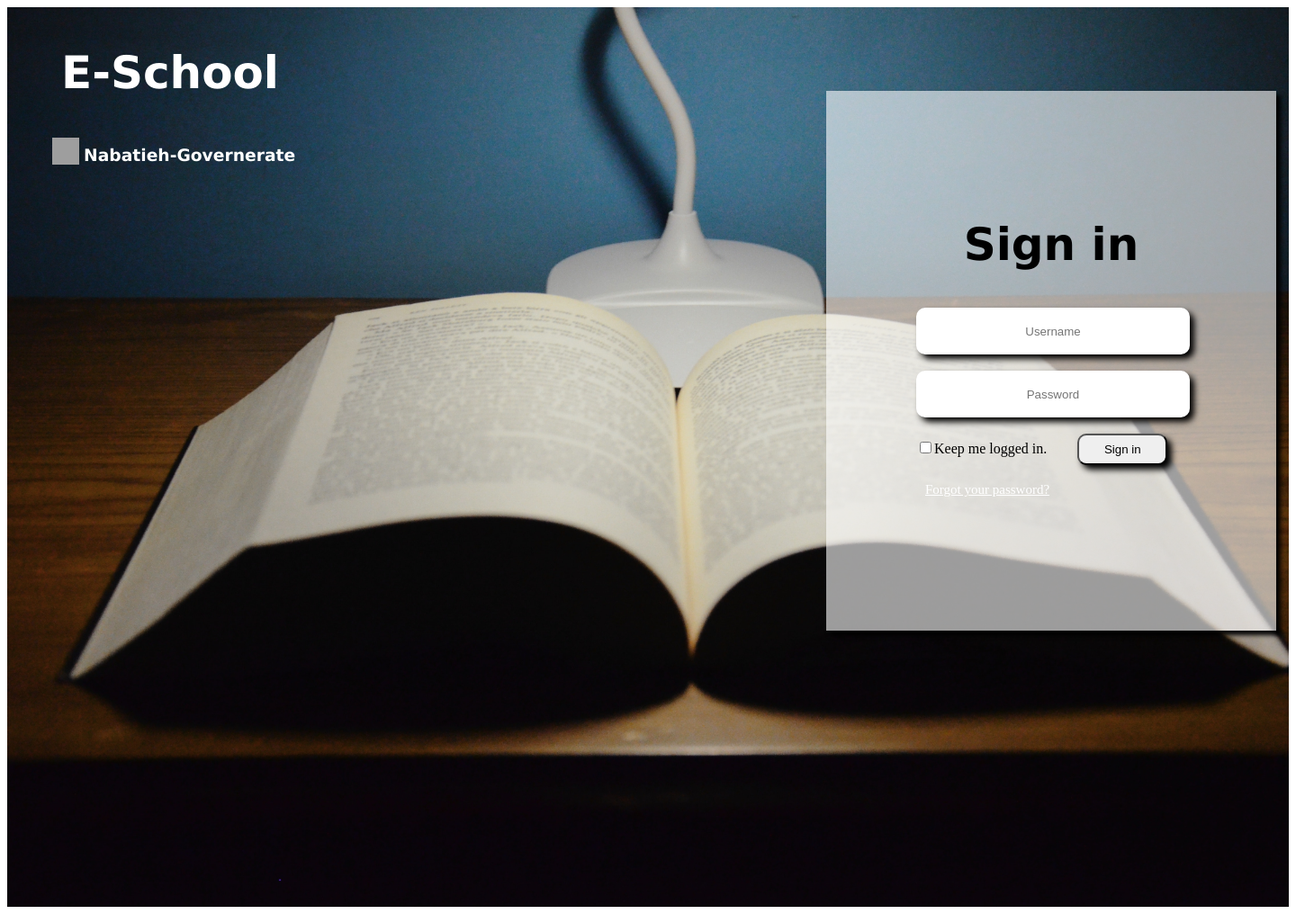
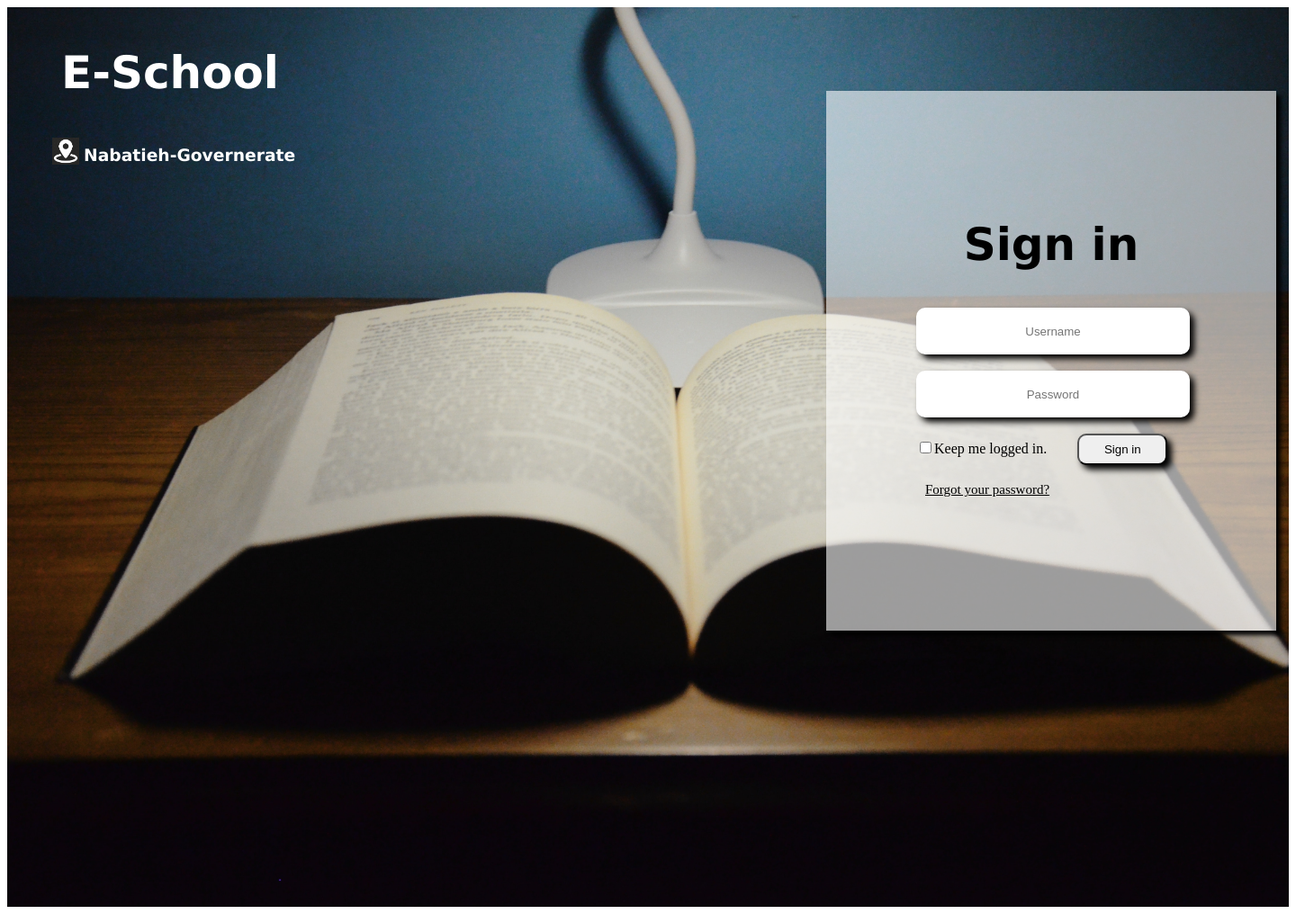
Before and after one commit to A-Fawaz/Student-ms, a PHP site: page / in a window 1440 px wide. Shown: the whole page at 90% size. Run offline with PHP 8.4, Linux system fonts and the light colour scheme; some web fonts are replaced; grey boxes are pictures that could not be loaded.

Commit message:
tene mara
Co-Authored-By: alizreik <121167635+alizreik999@users.noreply.github.com>
Co-Authored-By: Fatimatarhini <133159675+Fatimatarhini@users.noreply.github.com>
Co-Authored-By: A-Fawaz <101527784+A-Fawaz@users.noreply.github.com>

```diff
--- a/Style.css
+++ b/Style.css
@@ -70,7 +70,7 @@ h2{
 }
 
 .forget{
-color: white;
+color: black;
 font-size: 15px;
 margin-left: 10px;
 }
--- a/index.html
+++ b/index.html
@@ -21,7 +21,11 @@
         </div>
 
         <div class="location">
-          <img src="download.png" alt="Location" class="location-logo" />
+          <img
+            src="gps-location-white-symbol-icon-transparent-png-11637079270ec5zfjqidf.png"
+            alt="Location"
+            class="location-logo"
+          />
           <h3>Nabatieh-Governerate</h3>
         </div>
 
```
Also changed, not shown: gps-location-white-symbol-icon-transparent-png-11637079270ec5zfjqidf.png (added).
